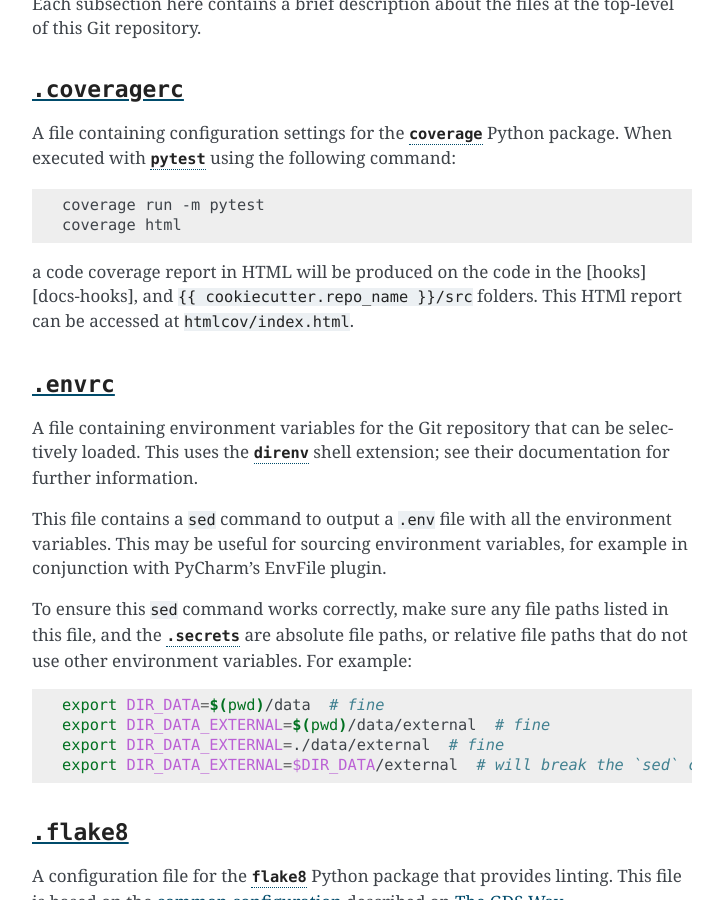
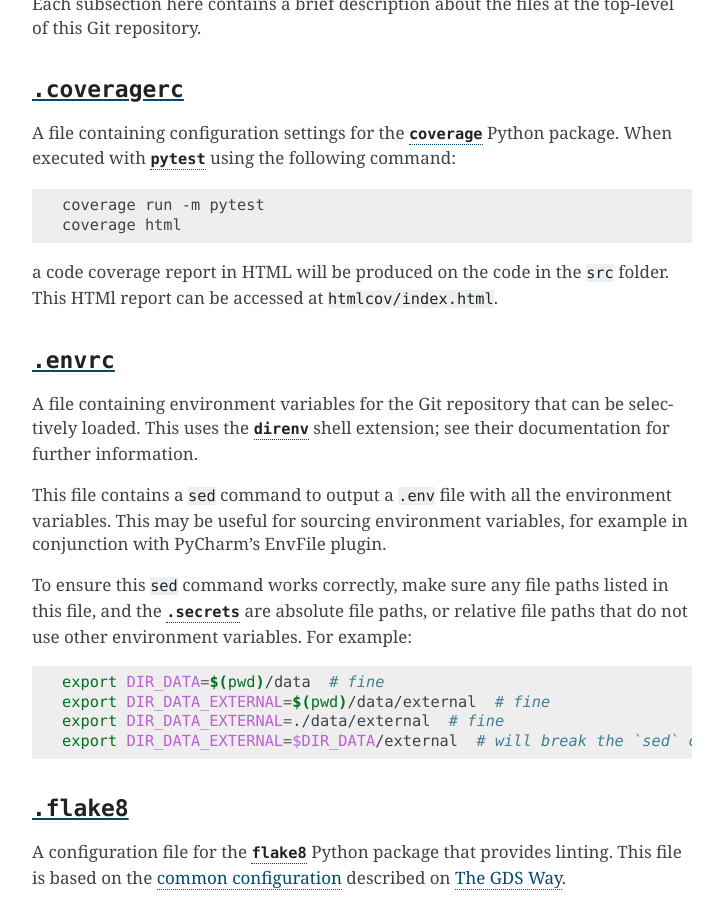
Before and after one commit to best-practice-and-impact/govcookiecutter, a Sphinx documentation site: the page built from {{ cookiecutter.repo_name }}/docs/structure/README.md, in a window 1280 px wide and 900 px high, scrolled down 1070 px. Shown: the whole window, without its empty margins (388-1111 px from the left). Built offline with Sphinx 7.4.7, drawn with Linux system fonts in a browser that asks for light colours; pages that are not in the unit, such as notebooks, are missing from menus; some of the changed text lies outside the part shown.

Commit message:
Fix incorrect documentation in the template folder
Issue with copy and pasting documentation from the parent folder.

````diff
--- a/{{ cookiecutter.repo_name }}/docs/structure/README.md
+++ b/{{ cookiecutter.repo_name }}/docs/structure/README.md
@@ -35,8 +35,8 @@
 coverage html
 ```
 
-a code coverage report in HTML will be produced on the code in the [hooks][docs-hooks], and
-`{{ cookiecutter.repo_name }}/src` folders. This HTMl report can be accessed at `htmlcov/index.html`.
+a code coverage report in HTML will be produced on the code in the `src` folder. This HTMl report can be accessed at
+`htmlcov/index.html`.
 
 ### `.envrc`
 
@@ -113,8 +113,7 @@
 ### `pytest.ini`
 
 A file containing configuration settings for the [`pytest`][pytest] Python package. To run tests within the
-[`tests`][docs-tests], and `{{ cookiecutter.repo_name }}/tests` folders, execute the following
-command:
+[`tests`][docs-tests] folder, execute the following command:
 
 ```shell
 pytest
````
Also changed, not shown: {{ cookiecutter.repo_name }}/CONTRIBUTING.md (+2 -4 lines).
